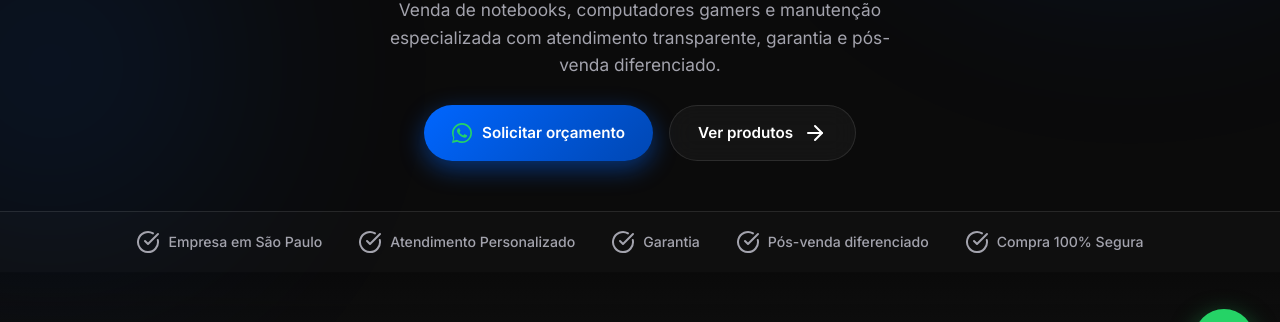
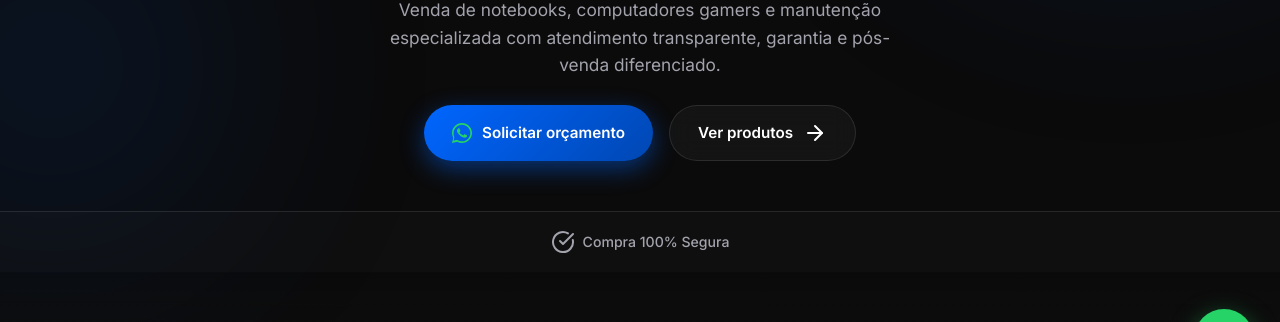
Before and after one commit to Igorleite21/nots-tech, a plain HTML site: page index.html in a window 1280 px wide. Shown: the part 405-727 px from the top of the page. Drawn offline with nearby package versions, Linux system fonts and the light colour scheme.

Commit message:
Simplifica faixa de selos do hero para só "Compra 100% Segura"
Remove os outros 4 itens (Empresa em São Paulo, Atendimento
Personalizado, Garantia, Pós-venda diferenciado) da faixa abaixo do
hero, mantendo apenas o selo de compra segura.

```diff
--- a/index.html
+++ b/index.html
@@ -89,10 +89,6 @@
 
     <div class="hero__strip reveal">
       <div class="container hero__strip-inner">
-        <span><i data-lucide="check-circle"></i> Empresa em São Paulo</span>
-        <span><i data-lucide="check-circle"></i> Atendimento Personalizado</span>
-        <span><i data-lucide="check-circle"></i> Garantia</span>
-        <span><i data-lucide="check-circle"></i> Pós-venda diferenciado</span>
         <span><i data-lucide="check-circle"></i> Compra 100% Segura</span>
       </div>
     </div>
```
